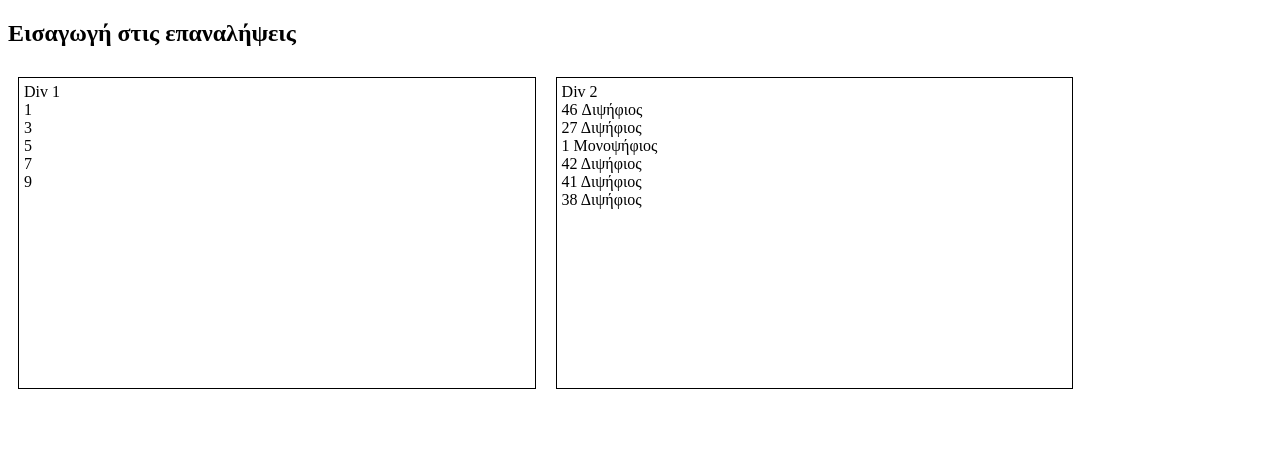
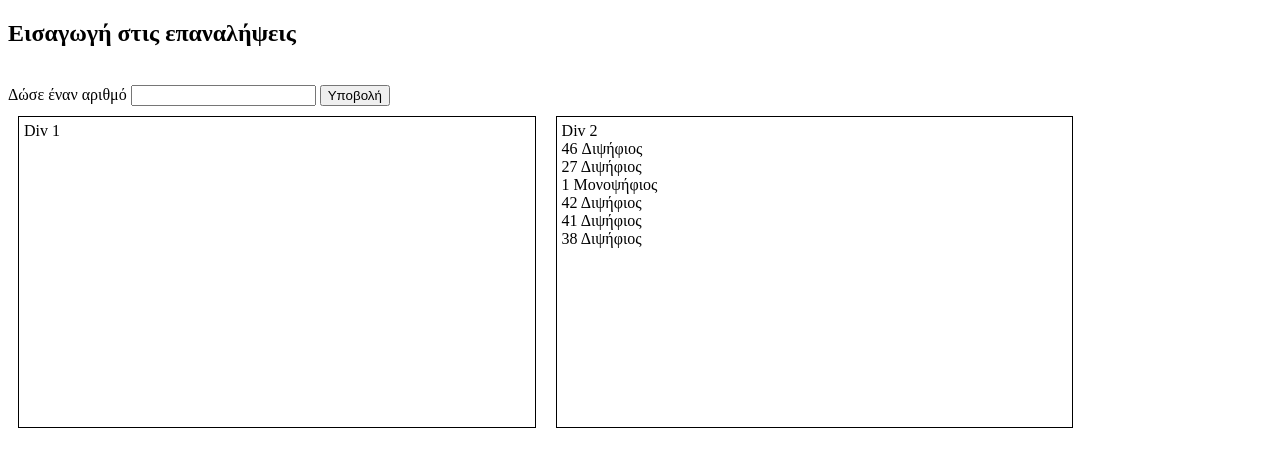
Before and after one commit to defendergr/js_rn, a plain HTML site: page index.html in a window 1280 px wide. Drawn offline with Linux system fonts and the light colour scheme.

Commit message:
Add files via upload

```diff
--- a/index.html
+++ b/index.html
@@ -18,15 +18,22 @@ div{
 </head>
 <body>
 <h2>Εισαγωγή στις επαναλήψεις</h2>
+<br>
+<label>Δώσε έναν αριθμό</label>
+<input type="number" id="m">
+<button onclick="epanalipsi()">Υποβολή</button>
+<br>
 <div id="d1">Div 1</div>
 <div id="d2">Div 2</div>
 
 <script>
-	for (var i=1;i<=10;i+=2){
+function epanalipsi(){
+	var m=document.querySelector("#m");
+	for (var i=1;i<=m.value;i+=2){
 	var d1=document.querySelector("#d1");
 	d1.innerHTML += "<br>"+i;
 	}
-
+}
 	for (var i=1;i<=6;i++){
 	var n=Math.floor(Math.random()*49)+1;
 	if (n<10){
```
